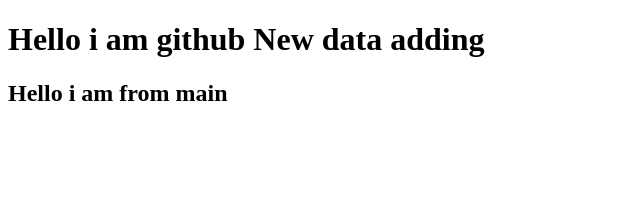
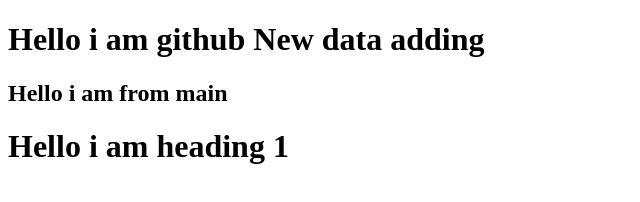
Before and after one commit to techfamabhi/practice-git, a plain HTML site: page index.html in a window 1280 px wide. Shown: the whole page, without its empty margins (0-640 px from the left). Drawn offline with Linux system fonts and the light colour scheme.

Commit message:
heading1

```diff
--- a/index.html
+++ b/index.html
@@ -8,6 +8,7 @@
 <body>
     <h1>Hello i am github New data adding </h1>
     <h2>Hello i am from main </h2>
+    <h1>Hello i am heading 1</h1>
 
 </body>
 </html>
```
